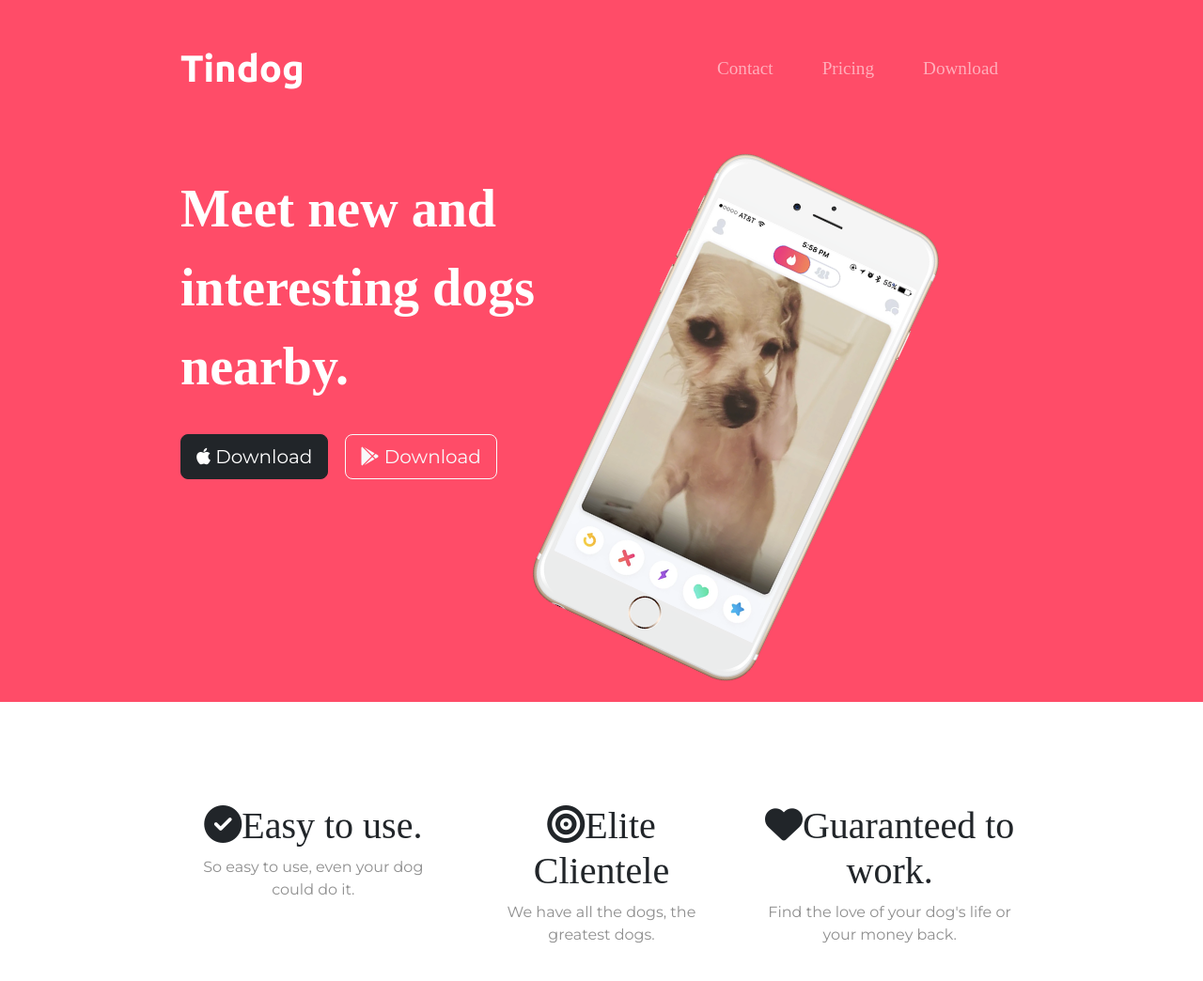
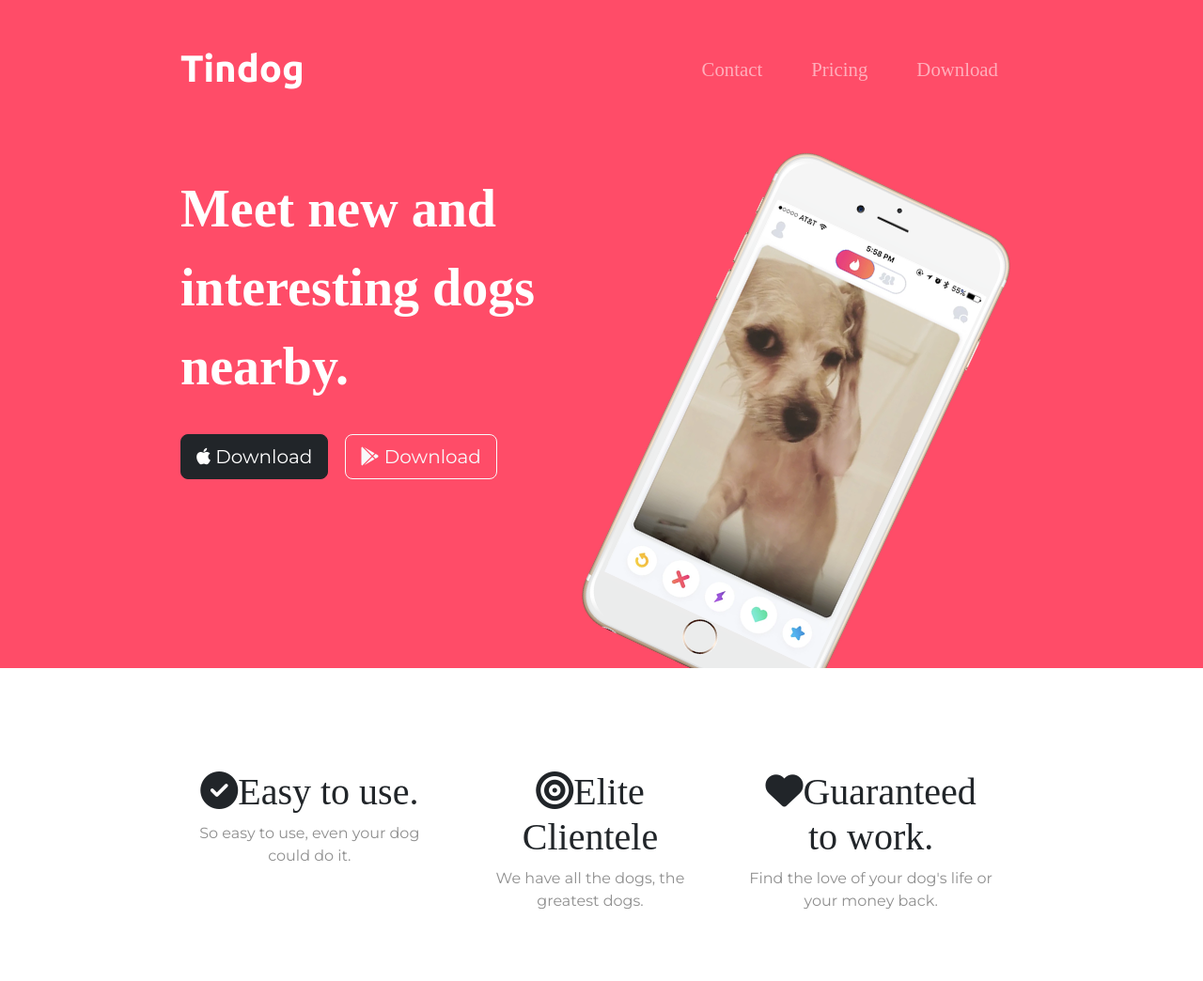
Before and after one commit to Ethan-Cruse/BootstrapSite, a plain HTML site: page index.html in a window 1280 px wide. Shown: the top 1044 px of the page at 94% size. Drawn offline with nearby package versions, Linux system fonts and the light colour scheme.

Commit message:
features
Features

```diff
--- a/css/styles.css
+++ b/css/styles.css
@@ -8,7 +8,7 @@
 }
 
 .container-fluid {
-  padding: 3% 15%;
+  padding: 3% 15% 14%;
 }
 
 h1 {
@@ -43,11 +43,12 @@
 
 .nav-item {
   padding:0 18px;
+  font-size: 2.5rem;
 }
 
 .nav-link {
   font-family: "Montserrat-Light";
-  font-size: 1.2rem;
+  font-size: 1.3rem;
 }
 
 /* buttons */
@@ -62,13 +63,20 @@
 .title-image {
   width: 60%;
   transform: rotate(25deg);
+  margin-left: 20%;
+  position: absolute;
+  right: 25%;
 }
 
 /* features */
 
 #features {
-  padding: 7% 15% ;
+  padding: 7% 15%;
+  background-color: white;
+  position: relative;
+  width: 100%;
 }
+
 
 .feature-box {
   text-align: center;
--- a/index.html
+++ b/index.html
@@ -81,7 +81,7 @@
             </button>
           </div>
 
-          <div class="col-lg-6">
+          <div class="col-lg-6 position-relative">
             <img
               class="title-image"
               src="images/iphone6.png"
```
